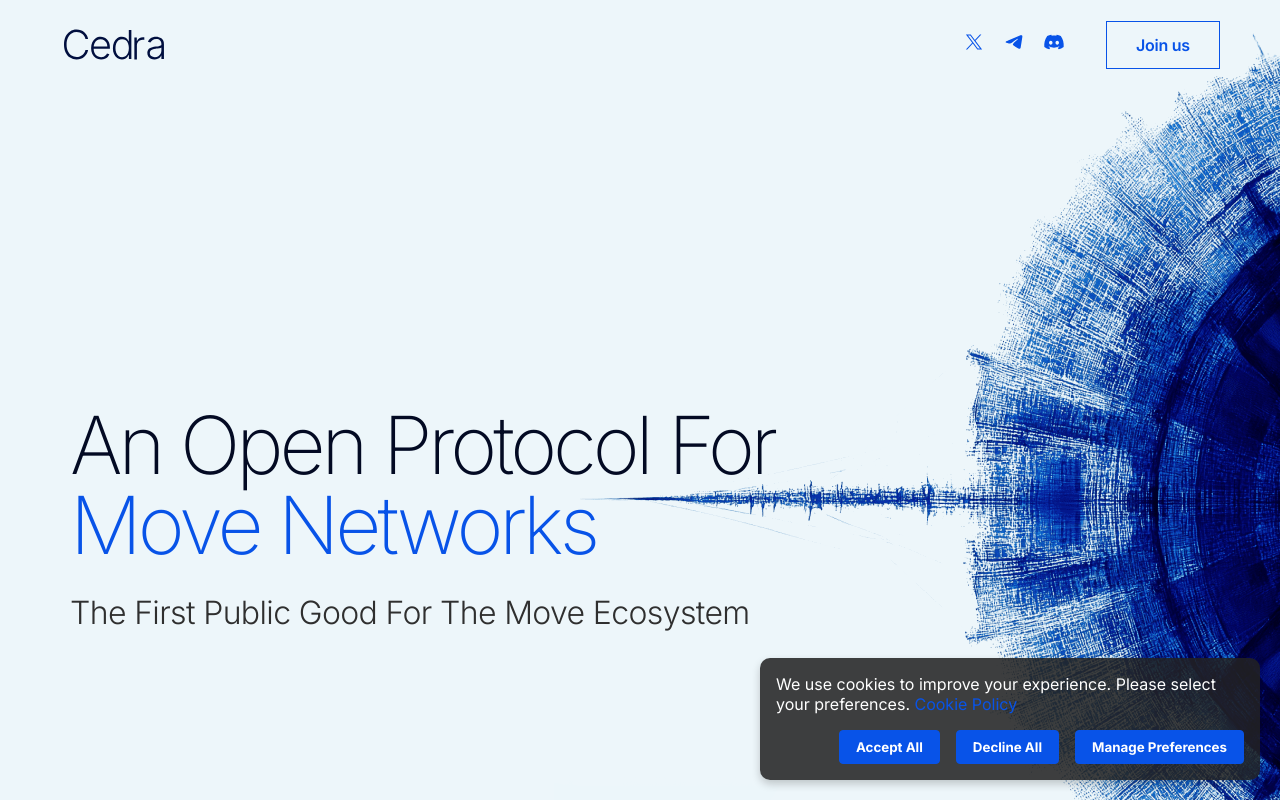
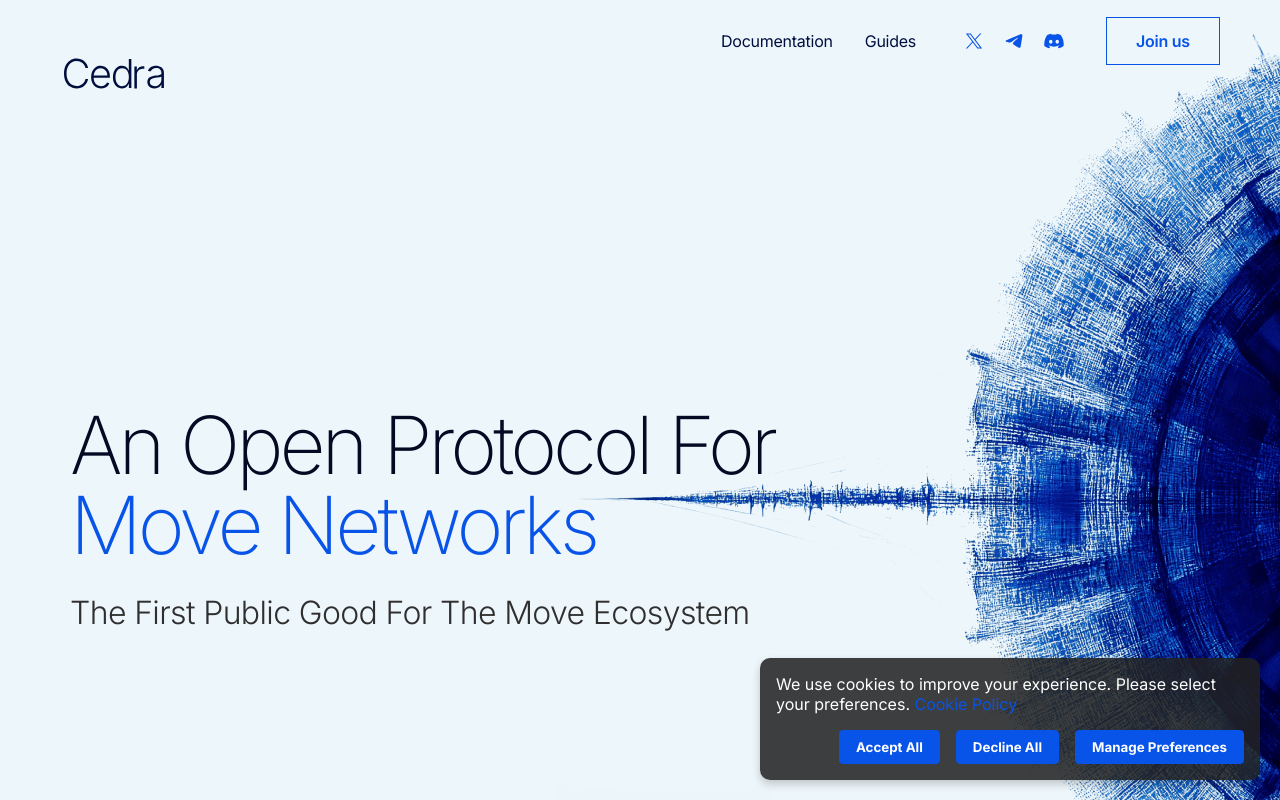
Before and after one commit to dankorotenko/cedra-react, a React (Vite) app: page / in a window 1280 px wide. Shown: the top 800 px of the page. Built offline with nearby package versions, Linux system fonts and the light colour scheme.

Commit message:
feat: some updates to header and mobile menu

```diff
--- a/src/components/Header.tsx
+++ b/src/components/Header.tsx
@@ -34,6 +34,18 @@
               src="./images/logoWhite.svg"
               alt="logo"
             />
+            <div className="header__links">
+              <a href="https://docs.cedra.network/" target="_blank">
+                Documentation
+              </a>
+              <a
+                href="https://github.com/cedra-labs/move-contract-examples"
+                target="_blank"
+              >
+                Guides
+              </a>
+            </div>
+            <div className="header__socials">
               <a
                 href="https://x.com/cedranetwork"
                 target="_blank"
@@ -95,6 +107,7 @@
                   />
                 </svg>
               </a>
+            </div>
             <button
               className="header__btn invitation"
               onClick={() => setIsModalOpen(true)}
--- a/src/components/Join.tsx
+++ b/src/components/Join.tsx
@@ -42,11 +42,11 @@
                   />
                 </svg>
                 <a
-                  href="https://github.com/cedra-labs/move-contract-examples"
+                  href="https://docs.cedra.network/"
                   target="_blank"
                   className="join__block_wrapper_title"
                 >
-                  Guides and Tutorial
+                  Documentation
                 </a>
               </div>
               <div className="join__block_wrapper">
@@ -66,11 +66,11 @@
                   />
                 </svg>
                 <a
-                  href="https://docs.cedra.network/"
+                  href="https://github.com/cedra-labs/move-contract-examples"
                   target="_blank"
                   className="join__block_wrapper_title"
                 >
-                  Documentation
+                  Guides and Tutorial
                 </a>
               </div>
             </div>
--- a/src/index.scss
+++ b/src/index.scss
@@ -602,7 +602,7 @@
         line-height: 24px;
         letter-spacing: -0.259px;
         width: 177px;
-        margin-top: 44px;
+        margin-top: 24px;
       }
       &_header {
         position: absolute;
@@ -660,6 +660,14 @@
         transform: translateX(0);
         transition: 0.5s ease-in-out;
       }
+    }
+    &__links {
+      margin-right: 0;
+      flex-direction: column;
+      gap: 12px;
+    }
+    &__socials {
+      display: none;
     }
     &__info {
       display: flex;
--- a/src/styles/_header.scss
+++ b/src/styles/_header.scss
@@ -13,9 +13,9 @@
     margin: 0 auto;
   }
   &__menu {
-    display: flex;
-    align-items: center;
-    column-gap: 16px;
+    display: grid;
+    place-items: flex-end;
+    padding-bottom: 64px;
     a {
       padding: 0 8px;
       color: #010f3f;
@@ -24,6 +24,9 @@
       font-weight: 400;
       line-height: 24px;
       letter-spacing: -0.259px;
+      display: flex;
+      align-items: center;
+      justify-content: center;
       &:hover {
         text-decoration: none;
       }
@@ -97,6 +100,24 @@
       }
     }
   }
+  &__socials {
+    display: flex;
+    align-items: center;
+    gap: 0;
+  }
+  &__links {
+    display: flex;
+    align-items: center;
+    gap: 16px;
+    margin-right: 30px;
+    a {
+      color: #010f3f;
+      padding: 8px;
+      &:hover {
+        text-decoration: underline;
+      }
+    }
+  }
   &__info {
     display: none;
   }
```
Lines whose indentation alone changed are shown as unchanged.
